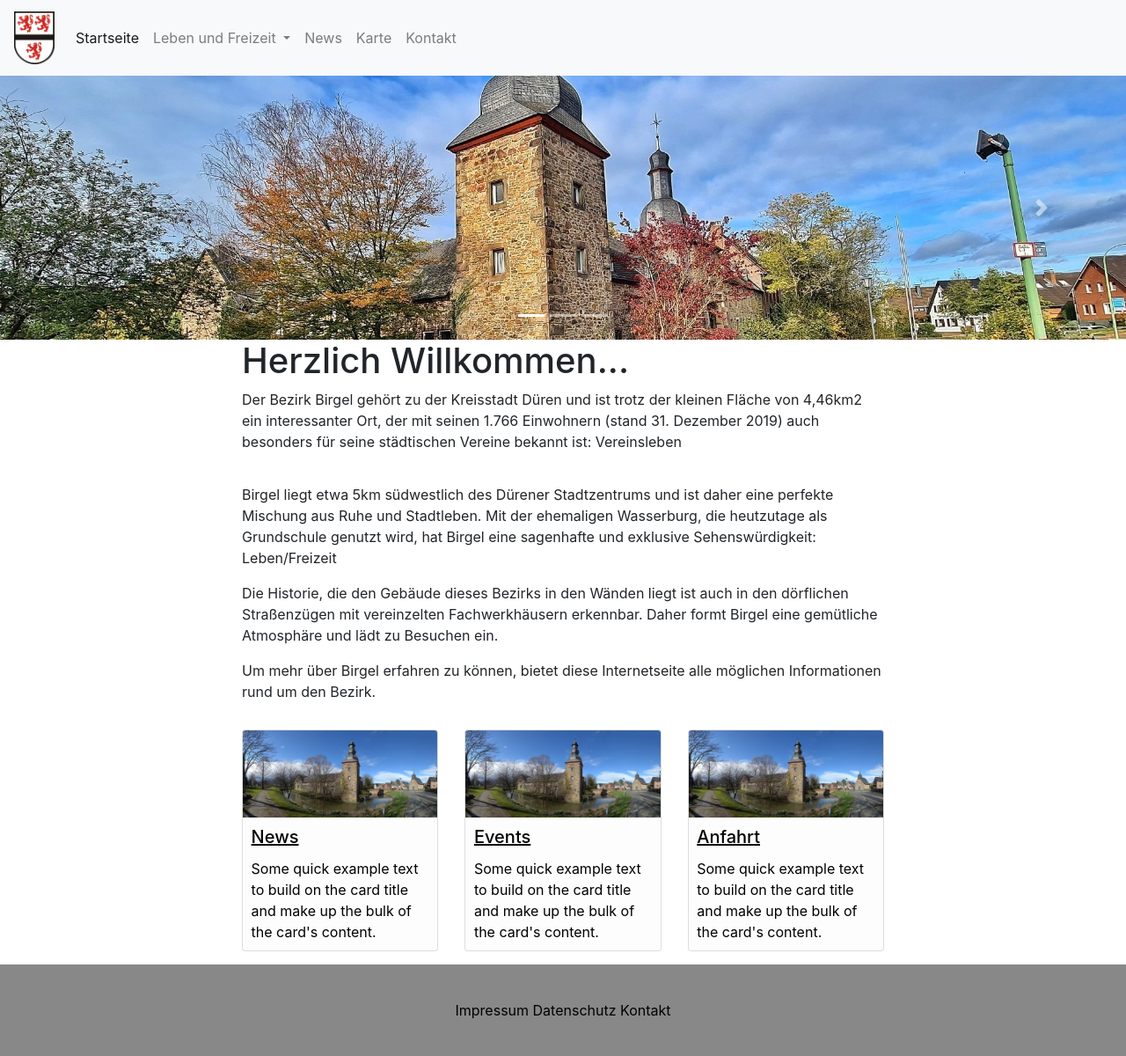
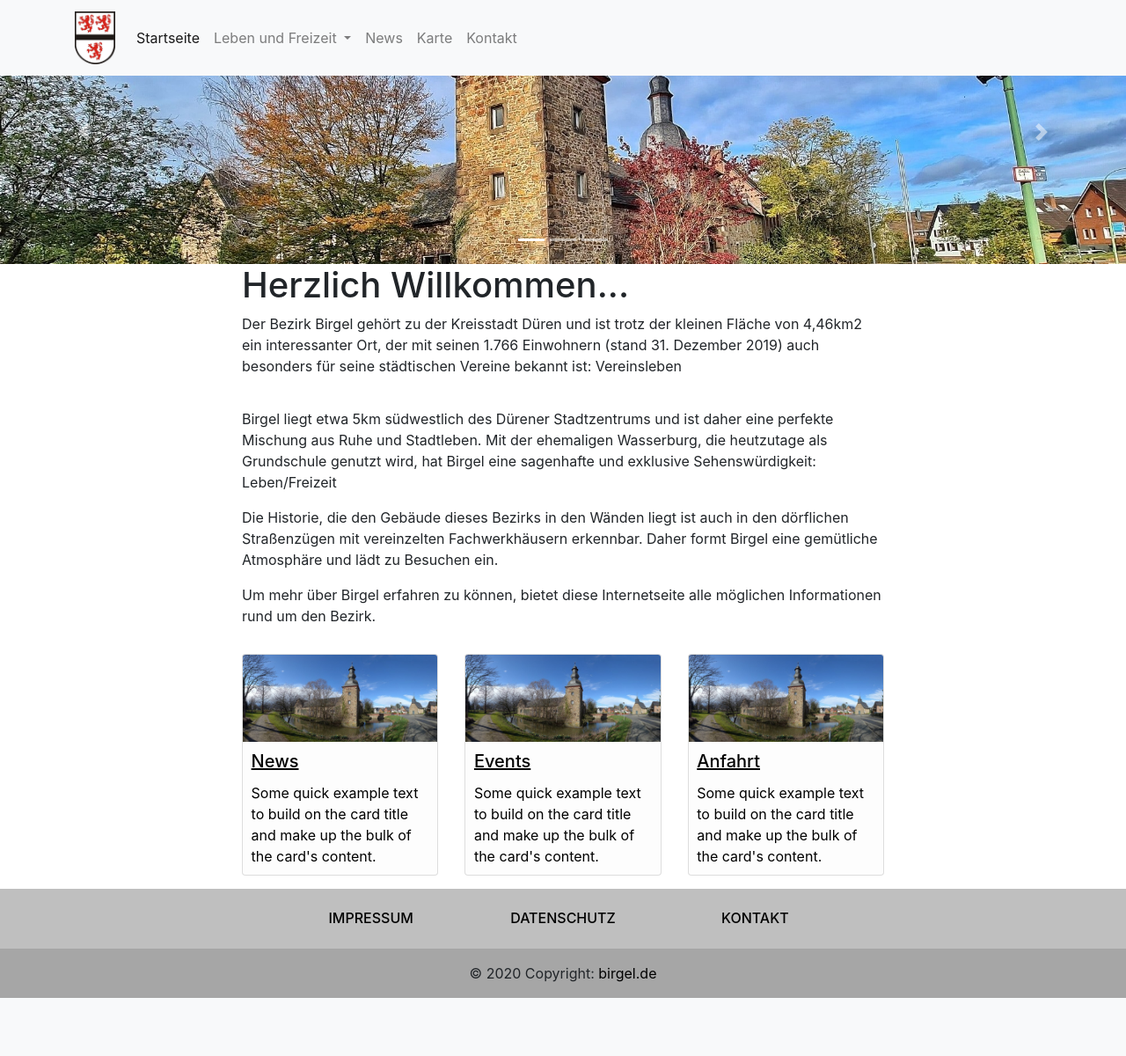
Before and after one commit to FlorianZasada/Webtechnologien-Projekt, a PHP site: page / in a window 1280 px wide. Shown: the whole page at 88% size. After the commit the page ends 1134 px from the top, so only its background shows below. Run offline with PHP 8.4, Linux system fonts and the light colour scheme; some libraries are stand-ins or nearby versions.

Commit message:
Changed Footer/Header

```diff
--- a/css/startseite/main.css
+++ b/css/startseite/main.css
@@ -4,6 +4,14 @@ html {
 
 body {
     margin: 0px;
+}
+
+#footer-copyright{
+    background: #A6A6A6;
+}
+
+#footer-menu{
+    background: #BFBFBF;
 }
 
 * {
--- a/index.html
+++ b/index.html
@@ -15,7 +15,8 @@
   <body>
 
 	<!-- Navigationsleiste -->
-	<nav class="navbar navbar-expand-lg navbar-light bg-light">
+	<nav class="navbar fixed-top navbar-expand-lg navbar-light scrolling-navbar bg-light">
+        <div class="container">
             <a class="navbar-brand" href="#">
                 <img src="pics/Wappen_Birgel_Dueren.png" width="46" height="60" class="d-inline-block align-top" alt="">
             </a>
@@ -31,7 +32,7 @@
                         <a class="nav-link dropdown-toggle" href="#" id="navbarDropdownMenuLink" data-toggle="dropdown" aria-haspopup="true" aria-expanded="false">
                         Leben und Freizeit
                         </a>
-					<div class="dropdown-menu" aria-labelledby="navbarDropdownMenuLink">
+                        <div class="dropdown-menu dropdown-primary" aria-labelledby="navbarDropdownMenuLink">
                             <a class="dropdown-item" href="#">Veranstaltungen</a>
                             <a class="dropdown-item" href="#">Another action</a>
                             <a class="dropdown-item" href="#">Something else here</a>
@@ -47,6 +48,7 @@
                         <a class="nav-link" href="#">Kontakt</a>
                     </li>
                 </ul>
+            </div>
         </div>
 	</nav>
 
@@ -139,10 +141,36 @@
     </div>
 
     <footer>
-        <div class="bottomnav">
-            <a href="#impressum">Impressum</a>
-            <a href="#datenschutz">Datenschutz</a>
-            <a href="#kontakt">Kontakt</a>
+        <!-- Grid row-->
+    <div id="footer-menu" class="row text-center d-flex justify-content-center pt-4">
+
+          <!-- Grid column -->
+          <div class="col-md-2 mb-3">
+              <h6 class="text-uppercase">
+                  <a href="#!">Impressum</a>
+              </h6>
+          </div>
+          <!-- Grid column -->
+
+          <!-- Grid column -->
+          <div class="col-md-2 mb-3">
+              <h6 class="text-uppercase">
+                  <a href="#!">Datenschutz</a>
+              </h6>
+          </div>
+          <!-- Grid column -->
+
+          <!-- Grid column -->
+          <div class="col-md-2 mb-3">
+            <h6 class="text-uppercase">
+              <a href="#!">Kontakt</a>
+            </h6>
+          </div>
+          <!-- Grid column -->
+        </div>
+
+        <div id="footer-copyright" class="footer-copyright text-center py-3" >© 2020 Copyright:
+            <a href="https://birgel.de/"> birgel.de</a>
         </div>
     </footer>
 
```
Lines whose indentation alone changed are shown as unchanged.
